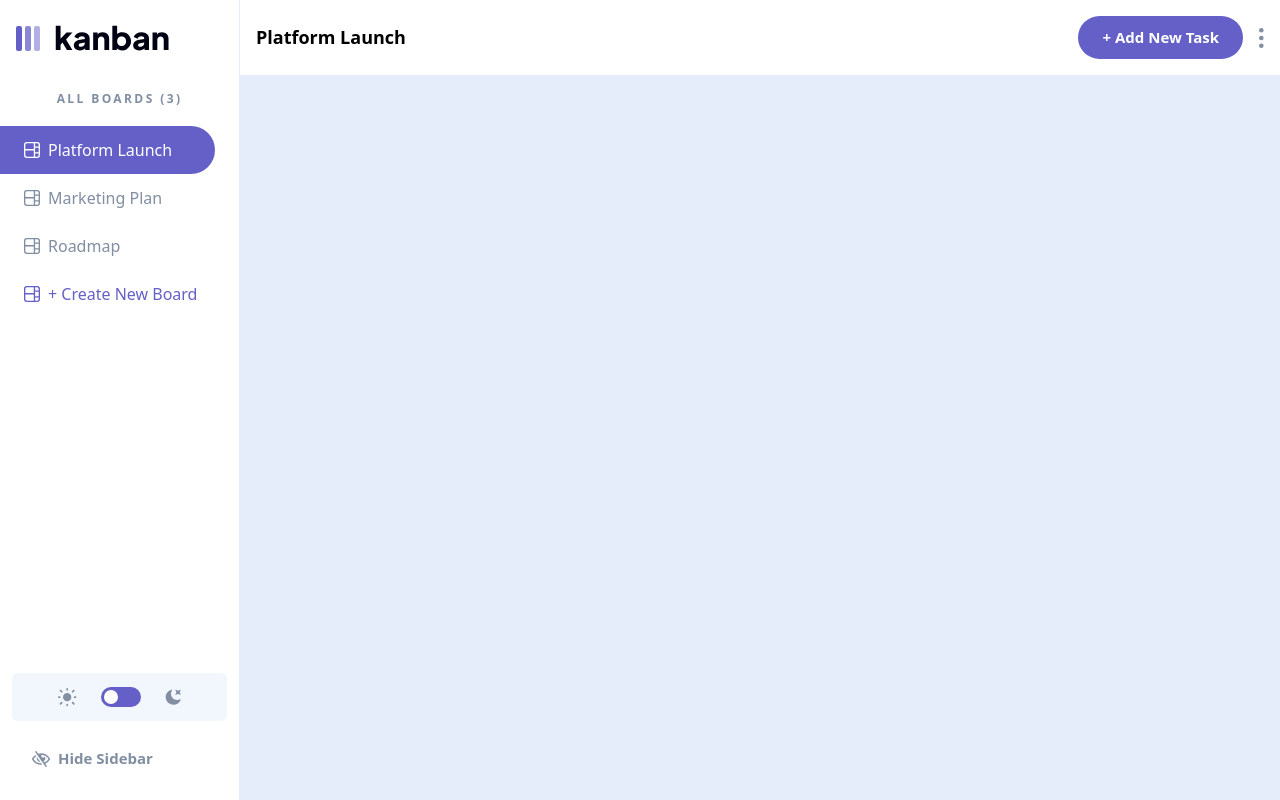
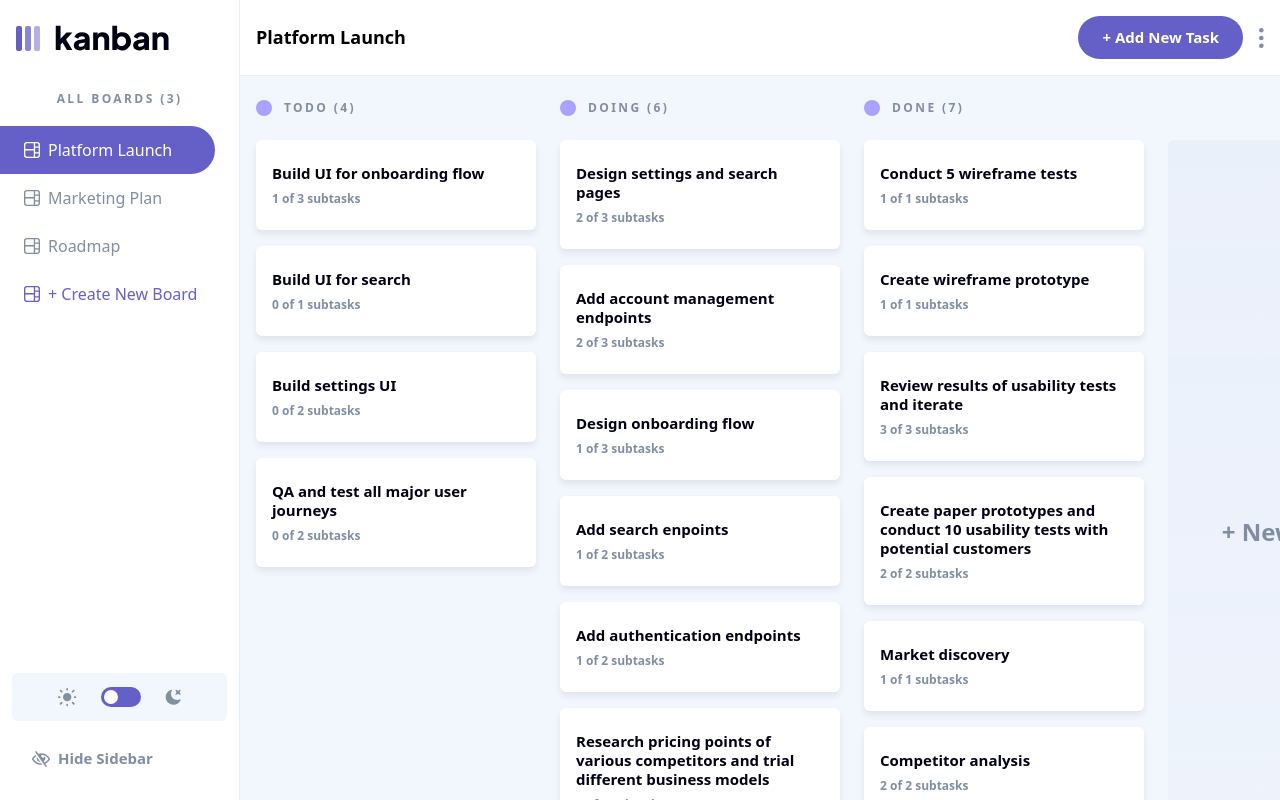
Before and after one commit to david-tejada/frontendmentor-challenges, a React (Vite) app in the folder 19-kanban-task-management/: page / in a window 1280 px wide. Built offline with nearby package versions, Linux system fonts and the light colour scheme.

Commit message:
Add board content

```diff
--- a/19-kanban-task-management/index.html
+++ b/19-kanban-task-management/index.html
@@ -14,7 +14,7 @@
       }
     </script>
   </head>
-  <body class="min-h-screen bg-blue-200 dark:bg-neutral-800">
+  <body class="min-h-screen bg-blue-100 dark:bg-neutral-800">
     <div id="root"></div>
     <script type="module" src="/src/main.tsx"></script>
   </body>
--- a/19-kanban-task-management/src/App.tsx
+++ b/19-kanban-task-management/src/App.tsx
@@ -2,6 +2,33 @@ import { useEffect, useState } from "react";
 import useLocalStorage from "./lib/hooks/useLocalStorage";
 import Header from "./ui/Header";
 import Navigation from "./ui/Navigation";
+import { cn } from "./lib/utils";
+import data from "./lib/data.json";
+import Columns from "./ui/Columns";
+
+export interface IBoard {
+  name: string;
+  columns: IColumn[];
+}
+
+export interface IColumn {
+  name: string;
+  tasks: (ITask | ITask)[];
+}
+
+export interface ITask {
+  title: string;
+  description: string;
+  status: string;
+  subtasks: ISubtask[];
+}
+
+export interface ISubtask {
+  title: string;
+  isCompleted: boolean;
+}
+
+const boards: IBoard[] = data.boards;
 
 export default function App() {
   const [isSidebarOpen, setIsSidebarOpen] = useLocalStorage(
@@ -30,7 +57,14 @@ export default function App() {
         setIsSidebarOpen={setIsSidebarOpen}
       />
 
-      <main></main>
+      <main
+        className={cn(
+          "grid h-[calc(100vh-4.0625rem)] overflow-auto transition-all sm:h-[calc(100vh-4.75rem)]",
+          isSidebarOpen && "sm:ml-60",
+        )}
+      >
+        <Columns board={boards[0]} />
+      </main>
     </>
   );
 }
--- /dev/null
+++ b/19-kanban-task-management/src/ui/Columns.tsx
@@ -0,0 +1,44 @@
+import { IBoard, IColumn, ITask } from "../App";
+
+export default function Columns({ board }: { board: IBoard }) {
+  return (
+    <div className="mx-4 my-6 flex shrink-0 gap-6">
+      {board.columns.map((column, i) => (
+        <Column key={i} column={column} />
+      ))}
+      <button
+        type="button"
+        className="from-blue-start to-blue-stop  mt-10 h-[calc(100%-2.5rem)] w-[17.5rem] rounded-md bg-gradient-to-b text-heading-xl text-neutral-400"
+      >
+        + New Column
+      </button>
+    </div>
+  );
+}
+
+function Column({ column }: { column: IColumn }) {
+  return (
+    <div className="w-[17.5rem]">
+      <h2 className="flex gap-3 text-heading-sm uppercase text-neutral-400 before:block before:size-4 before:rounded-full before:bg-purple-300">
+        {column.name} ({column.tasks.length})
+      </h2>
+      <div className="mt-6 flex flex-col gap-4">
+        {column.tasks.map((task, i) => (
+          <Task key={i} task={task} />
+        ))}
+      </div>
+    </div>
+  );
+}
+
+function Task({ task }: { task: ITask }) {
+  return (
+    <div className="shadow-task rounded-md bg-white px-4 py-6">
+      <h3 className="text-heading-md text-neutral-900">{task.title}</h3>
+      <p className="mt-2 text-body-md text-neutral-400">
+        {task.subtasks.filter((s) => s.isCompleted).length} of{" "}
+        {task.subtasks.length} subtasks
+      </p>
+    </div>
+  );
+}
--- a/19-kanban-task-management/tailwind.config.js
+++ b/19-kanban-task-management/tailwind.config.js
@@ -37,6 +37,11 @@ export default {
       white: "hsl(0deg, 0%, 100%)",
       black: "hsl(0deg, 0%, 0%)",
       current: "currentColor",
+      "blue-start": "hsl(219deg, 63%, 95%)",
+      "blue-stop": "hsl(218deg, 66%, 95%, 50%)",
+    },
+    boxShadow: {
+      task: "0px 4px 6px 0px rgba(54, 78, 126, 0.10)",
     },
   },
   plugins: [],
```
